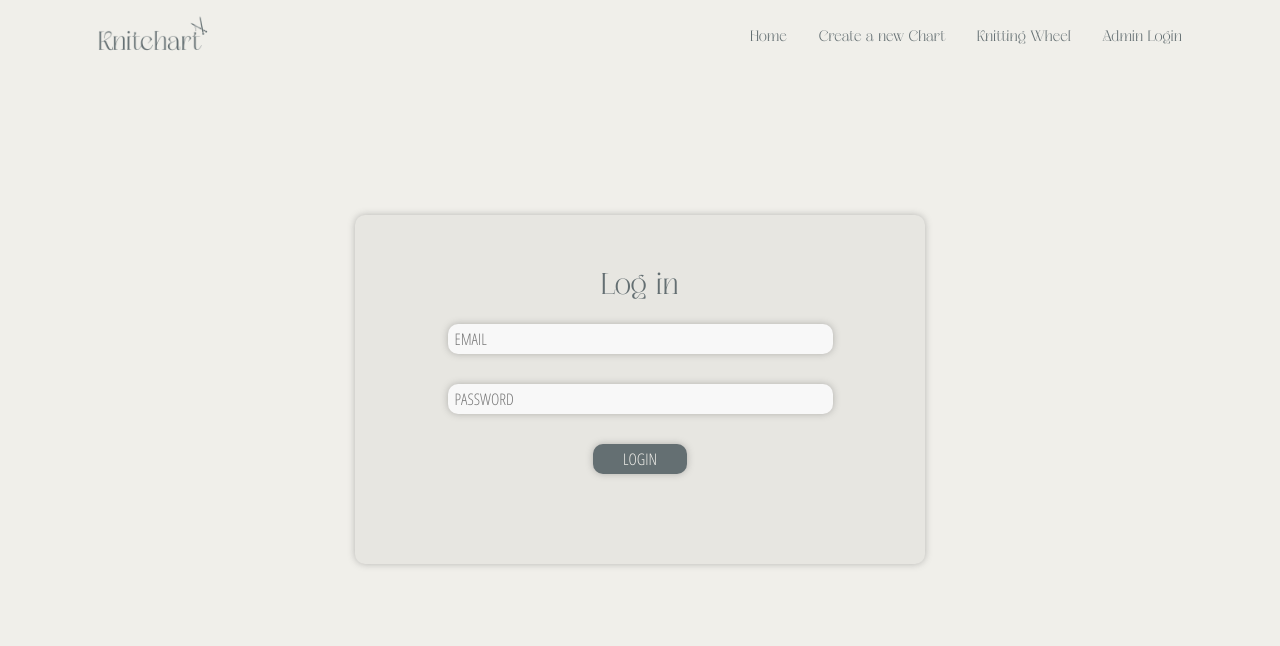
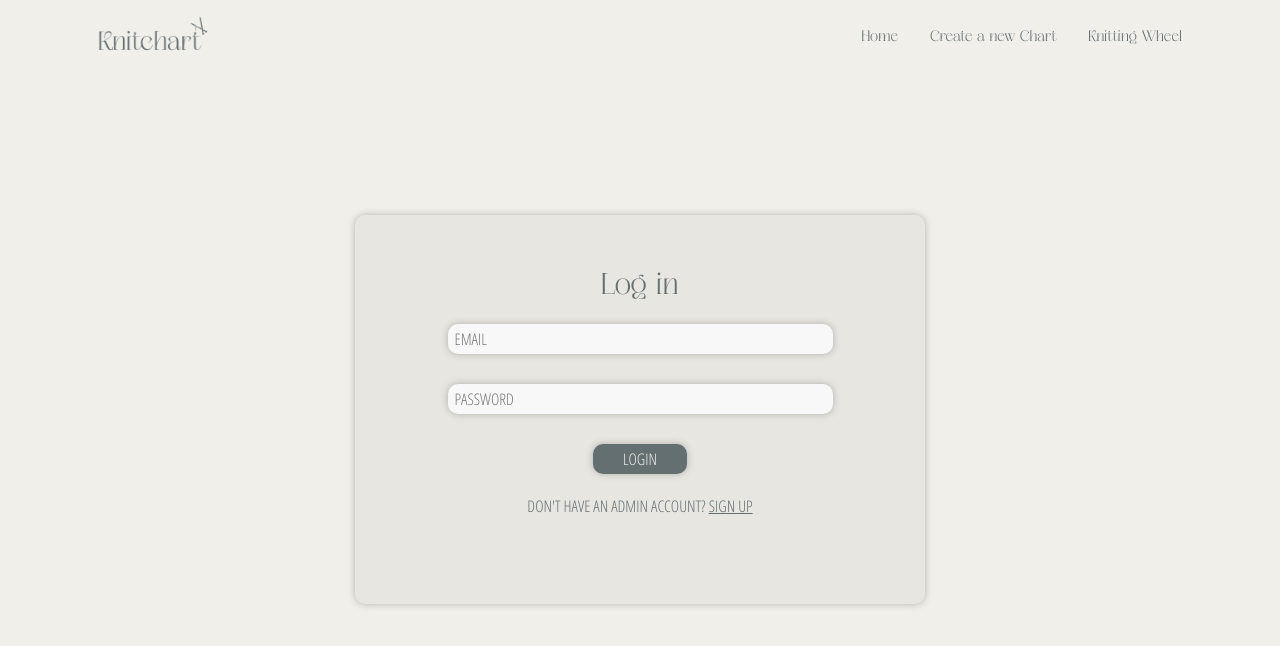
Before and after one commit to hannalvilms/knitchart, a React (Create React App) app: page /knitchart/admin/login in a window 1280 px wide. Shown: the top 646 px of the page. Built offline with nearby package versions, Linux system fonts and the light colour scheme; no server answers.

Commit message:
Updates in routes and nav

```diff
--- a/src/App.js
+++ b/src/App.js
@@ -1,10 +1,46 @@
-import {BrowserRouter as Router} from 'react-router-dom';
-import AllRoutes from './Routes';
+import React, { useRef, useState, useEffect } from "react";
+import { signOut, onAuthStateChanged } from "firebase/auth";
+import { auth } from "./firebase-config";
+
+import { BrowserRouter as Router, Route, Routes } from "react-router-dom";
+import Home from "./pages/Home";
+//Pages
+import Create from "./pages/Create";
+import Admin from "./pages/Admin";
+import Login from "./pages/Login";
+import Register from "./pages/Register";
 function App() {
+  const [isAuth, setIsAuth] = useState(false);
+  const [user, setUser] = useState({});
+  //Keep user authenticated
+  //UseEffect to render once
+  useEffect(() => {
+    const unsubscribe = onAuthStateChanged(auth, (currentUser) => {
+      if (currentUser && currentUser.uid === "7a80HoWyASe2E57fp7tTBBHgJEy2") {
+        setUser(currentUser);
+        setIsAuth(true);
+      }
+    });
+    return unsubscribe;
+  }, []);
 
   return (
     <Router>
-      <AllRoutes/>
+      <Routes>
+        <Route exact path="/knitchart" element={<Home />} />
+        <Route exact path="/knitchart/create" element={<Create />} />
+        <Route
+          exact
+          path="/knitchart/admin"
+          element={<Admin isAuth={isAuth} />}
+        />
+        <Route exact path="/knitchart/admin/register" element={<Register />} />
+        <Route
+          exact
+          path="/knitchart/admin/login"
+          element={<Login setIsAuth={setIsAuth} setUser={setUser} />}
+        />
+      </Routes>
     </Router>
   );
 }
--- a/src/Routes.js
+++ b/src/comps/Nav.js
@@ -1,33 +1,26 @@
 import React, { useRef, useState, useEffect } from "react";
-import { BrowserRouter as Router, Routes, Route, Link } from "react-router-dom";
+import { BrowserRouter as Router, Link } from "react-router-dom";
 import { signOut, onAuthStateChanged } from "firebase/auth";
-import { auth } from "./firebase-config";
+import { auth } from "../firebase-config";
 import { useNavigate } from "react-router-dom";
-import { useWindowSize } from "./hooks/useWindowResize";
-import useOutsideClick from "./hooks/useOutsideClick";
-
-//Pages
-import Home from "./pages/Home";
-import Create from "./pages/Create";
-import Admin from "./pages/Admin";
-import Wheel from "./comps/Wheel";
+import { useWindowSize } from "../hooks/useWindowResize";
+import useOutsideClick from "../hooks/useOutsideClick";
+import Wheel from "../comps/Wheel";
 
 //Images
-import logo from "./img/knitchart-logo.png";
-import scarf from "./img/scarf.png";
-import cardigan from "./img/cardigan.png";
-import hat from "./img/hat.png";
-import pillow from "./img/pillow.png";
-import top from "./img/top.png";
-import socks from "./img/socks.png";
-import sweater from "./img/sweater.png";
-import xmasSweater from "./img/x-sweater.png";
-import mittens from "./img/mittens.png";
-import blanket from "./img/blanket.png";
-import Login from "./pages/Login";
-import Register from "./pages/Register";
+import logo from "../img/knitchart-logo.png";
+import scarf from "../img/scarf.png";
+import cardigan from "../img/cardigan.png";
+import hat from "../img/hat.png";
+import pillow from "../img/pillow.png";
+import top from "../img/top.png";
+import socks from "../img/socks.png";
+import sweater from "../img/sweater.png";
+import xmasSweater from "../img/x-sweater.png";
+import mittens from "../img/mittens.png";
+import blanket from "../img/blanket.png";
 
-const AllRoutes = () => {
+const Nav = () => {
   const [isAuth, setIsAuth] = useState(false);
   const [user, setUser] = useState({});
   const [menuOpen, setMenuOpen] = useState(true);
@@ -133,8 +126,8 @@ const AllRoutes = () => {
   }, []);
 
   return (
-    <div>
-      <div className="container">
+    <>
+      <div>
         <div className="row">
           <nav className="col-12">
             <div className="navbar-header header-logo col-lg-5">
@@ -153,11 +146,6 @@ const AllRoutes = () => {
                 <h3 onClick={() => toggle(isShown, setIsShown)}>
                   Knitting Wheel
                 </h3>
-                {!isAuth && (
-                  <Link to="/knitchart/admin/login" className="nav-link">
-                    Admin Login
-                  </Link>
-                )}
                 {isAuth && (
                   <Link
                     className="nav-link"
@@ -221,11 +209,6 @@ const AllRoutes = () => {
                     >
                       Knitting Wheel
                     </h3>
-                    {!isAuth && (
-                      <Link to="/knitchart/admin/login" className="nav-link">
-                        Admin Login
-                      </Link>
-                    )}
                     {isAuth && (
                       <Link
                         className="nav-link"
@@ -263,18 +246,7 @@ const AllRoutes = () => {
         <h2>Out of knitting ideas? Spin the wheel!</h2>
         <Wheel items={wheelItems} />
       </div>
-
-      <Routes>
-        <Route path="/knitchart" element={<Home />} />
-        <Route path="/knitchart/create" element={<Create />} />
-        <Route path="/knitchart/admin" element={<Admin isAuth={isAuth} />} />
-        <Route path="/knitchart/admin/register" element={<Register />} />
-        <Route
-          path="/knitchart/admin/login"
-          element={<Login setIsAuth={setIsAuth} setUser={setUser} />}
-        />
-      </Routes>
-    </div>
+    </>
   );
 };
-export default AllRoutes;
+export default Nav;
--- a/src/pages/Admin.js
+++ b/src/pages/Admin.js
@@ -1,14 +1,16 @@
 import React from "react";
 import ImgGrid from "../comps/ImgGrid";
+import Nav from "../comps/Nav";
+
 const Admin = ({ isAuth }) => {
-
   return (
     <div className="container">
+      <Nav />
       <div className="row">
         <div className="col-12">
           {isAuth && (
             <div>
-              <ImgGrid admin={"admin"} title={'Add new Chart'}/>
+              <ImgGrid admin={"admin"} title={"Add new Chart"} />
             </div>
           )}
         </div>
--- a/src/pages/Create.js
+++ b/src/pages/Create.js
@@ -1,8 +1,8 @@
 import React, { useRef, useState } from "react";
 import { Link } from "react-router-dom";
-
 import $ from "jquery";
 import Tooltip from "../comps/Tooltip";
+import Nav from "../comps/Nav"
 
 //For downloading the chart
 import html2canvas from "html2canvas";
@@ -557,6 +557,10 @@ function Create() {
   });
 
   return (
+    <>
+    <div className="container">
+      <Nav/>
+    </div>
     <div className="chart-maker">
       <div className="row">
         <div className="col-lg-4 col-md-5 col-sm-12 toolbar row">
@@ -956,6 +960,7 @@ function Create() {
         </div>
       </div>
     </div>
+    </>
   );
 }
 
--- a/src/pages/Home.js
+++ b/src/pages/Home.js
@@ -1,16 +1,18 @@
 import React from "react";
 import ImgGrid from "../comps/ImgGrid";
 import Footer from "../comps/Footer";
+import Nav from "../comps/Nav";
 
 function Home() {
   return (
     <div className="container">
+      <Nav />
       <div className="row">
         <div>
           <ImgGrid title="Free Charts" />
         </div>
       </div>
-      <Footer/>
+      <Footer />
     </div>
   );
 }
--- a/src/pages/Login.js
+++ b/src/pages/Login.js
@@ -2,6 +2,7 @@ import React, { useState } from "react";
 import { auth } from "../firebase-config";
 import { signInWithEmailAndPassword, onAuthStateChanged } from "firebase/auth";
 import { useNavigate, Link } from "react-router-dom";
+import Nav from "../comps/Nav"
 
 const Login = ({ setIsAuth, setUser }) => {
   let navigate = useNavigate();
@@ -30,6 +31,7 @@ const Login = ({ setIsAuth, setUser }) => {
 
   return (
     <div className="container">
+      <Nav />
       <div className="row">
         <div className="login">
           <h3>Log in</h3>
@@ -48,10 +50,10 @@ const Login = ({ setIsAuth, setUser }) => {
             }}
           />
           <button onClick={login}>Login</button>
-          {/* <p>
+          <p>
             Don't have an admin account?{" "}
             <Link to={"/knitchart/admin/register"}>Sign up</Link>
-          </p> */}
+          </p>
         </div>
       </div>
     </div>
--- a/src/pages/Register.js
+++ b/src/pages/Register.js
@@ -4,6 +4,7 @@ import { auth } from "../firebase-config";
 import {
   createUserWithEmailAndPassword
 } from "firebase/auth";
+import Nav from "../comps/Nav"
 
 const Register = () => {
   const [registerEmail, setRegisterEmail] = useState("");
@@ -25,6 +26,7 @@ const Register = () => {
 
   return (
     <div className="container">
+      <Nav />
       <div className="row">
         <div className="register">
           <h3>Register admin</h3>
```
Also changed, not shown: src/index.js (+2 -5 lines).
